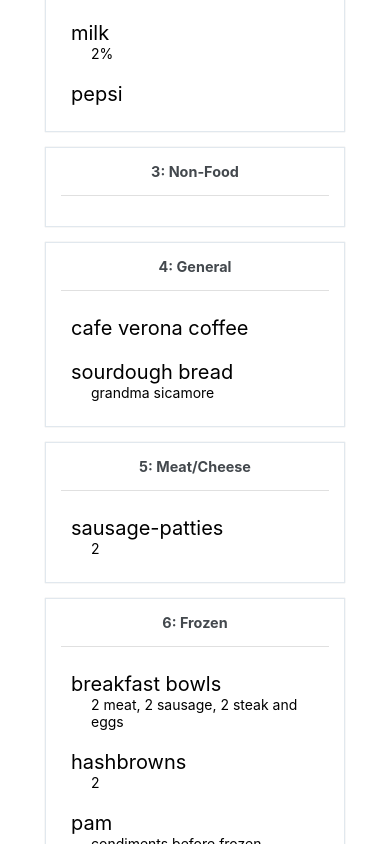
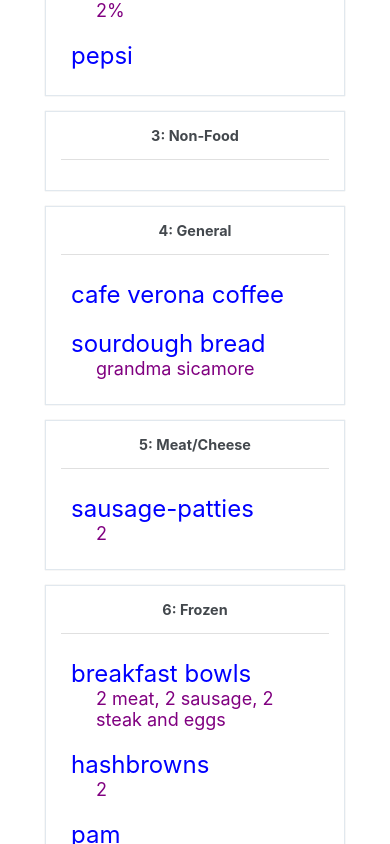
Before and after one commit to DeAnnaN01/walmart-list, a React Native app: screen / in a window 390 px wide. Shown: the top 844 px of the page. Built offline with nearby package versions, Linux system fonts and the light colour scheme.

Commit message:
Easier to read. Select item to toggle cross out

```diff
--- a/components/CardContent3.js
+++ b/components/CardContent3.js
@@ -1,11 +1,21 @@
-import React from "react";
-import {View, Text} from "react-native";
+import React, {useState} from "react";
+import {View, Text, Pressable, StyleSheet} from "react-native";
 import {Card} from "react-native-elements";
 import ShoppingList from "../shared/ShoppingList";
-import Categories from "../shared/Categories";
-import AsyncStorage from "@react-native-async-storage/async-storage";
 
 const CardContent3 = (props) => {
+    const [selectedItems, setSelectedItems] = useState([]);
+
+    const toggleItem = (item) => {
+        if (selectedItems.includes(item)) {
+            setSelectedItems(selectedItems.filter((i) => i !== item));
+        } else {
+            setSelectedItems([...selectedItems, item]);
+        }
+    };
+
+    const isItemSelected = (item) => selectedItems.includes(item);
+
     const categoryMap = {
         1: "Pharmacy",
         2: "Beverages",
@@ -29,10 +39,20 @@
                         </Card.Title>
                         <Card.Divider />
                         {filteredItems.map((sList, i) => (
-                            <View key={i} style={{padding: 10, flex: 1}}>
-                                <Text style={{fontSize: 20}}>{sList.item}</Text>
-                                <Text style={{fontSize: 14, flex: 1, paddingLeft: 20}}>{sList.notes}</Text>
-                            </View>
+                            <Pressable
+                                key={i}
+                                onPress={() => toggleItem(sList.item)}
+                                style={[styles.text, isItemSelected(sList.item) && styles.selectedText]}
+                            >
+                                <View style={{padding: 10, flex: 1}}>
+                                    <Text style={{fontSize: 24, color: "blue", fontWeight: "regular"}}>
+                                        {sList.item}
+                                    </Text>
+                                    <Text style={{fontSize: 18, flex: 1, paddingLeft: 25, color: "purple"}}>
+                                        {sList.notes}
+                                    </Text>
+                                </View>
+                            </Pressable>
                         ))}
                     </Card>
                 );
@@ -41,4 +61,13 @@
     );
 };
 
+const styles = StyleSheet.create({
+    text: {
+        textDecorationLine: "none",
+    },
+    selectedText: {
+        textDecorationLine: "line-through",
+    },
+});
+
 export default CardContent3;
--- a/package.json
+++ b/package.json
@@ -13,6 +13,8 @@
     "@expo/webpack-config": "^18.0.1",
     "@react-native-async-storage/async-storage": "1.17.11",
     "@react-navigation/native-stack": "^6.9.13",
+    "@rneui/base": "^4.0.0-rc.7",
+    "@rneui/themed": "^4.0.0-rc.8",
     "expo": "~48.0.18",
     "expo-status-bar": "~1.4.4",
     "formik": "^2.4.3",
@@ -22,6 +24,7 @@
     "react-native-elements": "^3.4.3",
     "react-native-safe-area-context": "4.5.0",
     "react-native-screens": "~3.20.0",
+    "react-native-swipeable-list": "^0.1.2",
     "react-native-web": "~0.18.10"
   },
   "devDependencies": {
--- a/screens/AddItemForm.js
+++ b/screens/AddItemForm.js
@@ -1,20 +1,23 @@
-import React from "react";
-import {StyleSheet, Button, TextInput, View, Text} from "react-native";
+import {Button, TextInput, View} from "react-native";
 import {globalStyles} from "../styles/global";
 import {Formik} from "formik";
+import {useState} from "react";
 
-export default function AddItemForm({addListItem}) {
+
+
+const AddItemForm = (addListItem) => {
     return (
         <View style={globalStyles.container}>
             <Formik
                 initialValues={{item: "", notes: "", categoryId: ""}}
                 onSubmit={(values, actions) => {
-                    actions.resetForm();
                     addListItem(values);
                     console.log(values);
+                    actions.resetForm();
                 }}
             >
                 {(props) => (
+                    <form onSubmit={props.handleSubmit}>
                         <View style={{margin: 30, flex: 1, alignContent: "space-between"}}>
                             <TextInput
                                 label="Item"
@@ -23,7 +26,6 @@
                                 onChangeText={props.handleChange("item")}
                                 value={props.values.item}
                             />
-
                             <TextInput
                                 label="Notes"
                                 multiline
@@ -32,7 +34,6 @@
                                 onChangeText={props.handleChange("notes")}
                                 value={props.values.notes}
                             />
-
                             <TextInput
                                 label="Category ID"
                                 style={globalStyles.input}
@@ -41,11 +42,13 @@
                                 value={props.values.categoryId}
                                 keyboardType="numeric"
                             />
-
                             <Button title="Submit" color="purple" onPress={props.handleSubmit} />
                         </View>
+                    </form>
                 )}
             </Formik>
         </View>
     );
 };
+
+export default AddItemForm;
--- a/screens/HomeScreen.js
+++ b/screens/HomeScreen.js
@@ -95,7 +95,7 @@
         textAlign: 'center',
         color: 'blue',
         padding: 5,
-        alignContent: 'top',
+        alignContent: 'center',
     },
     item: {
         padding: 10,
--- a/styles/global.js
+++ b/styles/global.js
@@ -24,7 +24,7 @@
         fontWeight: 'bold',
         textAlign: 'center',
         padding: 5,
-        alignContent: 'top',
+        alignContent: 'center',
     },
     item: {
         padding: 10,
```
Also changed, not shown: 1 other file (tests, documents, lock files or other folders).
